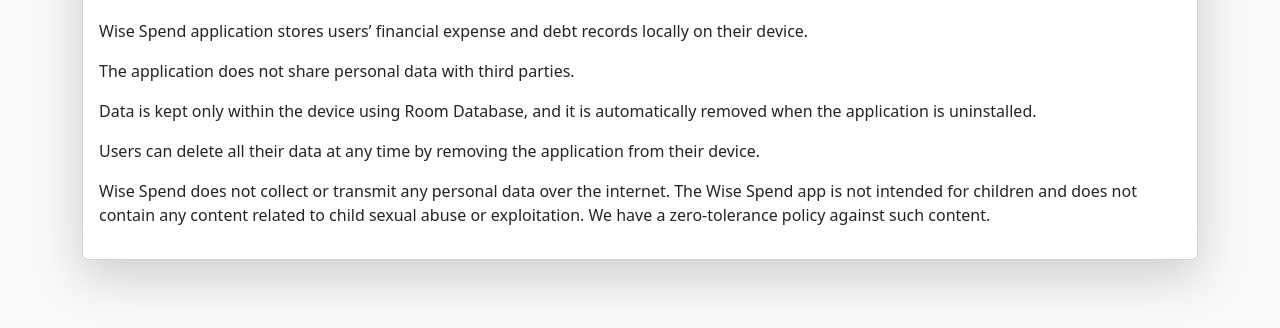
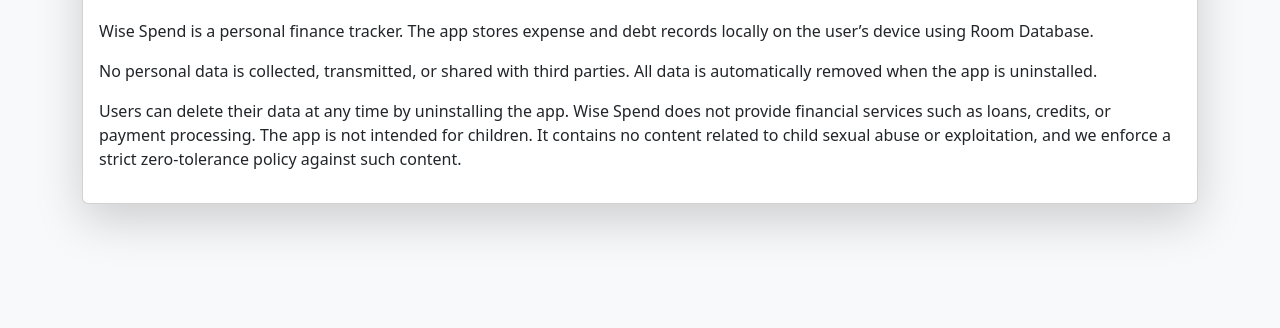
Before and after one commit to SELIMCNR/Spend-Wise, a plain HTML site: page index.html in a window 1280 px wide. Shown: the part 118-446 px from the top of the page. Drawn offline with nearby package versions, Linux system fonts and the light colour scheme.

Commit message:
Update index.html

```diff
--- a/index.html
+++ b/index.html
@@ -13,21 +13,26 @@
       <div class="card-body">
         <h1 class="card-title text-center mb-4">Privacy Policy</h1>
         <p>
-           Wise Spend application stores users’ financial expense and debt records locally on their device.
-        </p>
-        <p>
-          The application does not share personal data with third parties.
-        </p>
-        <p>
-          Data is kept only within the device using Room Database, and it is automatically removed when the application is uninstalled.
-        </p>
-        <p>
-          Users can delete all their data at any time by removing the application from their device.
-        </p>
-        <p>
-          Wise Spend does not collect or transmit any personal data over the internet.
-          The  Wise Spend app is not intended for children and does not contain any content related to child sexual abuse or exploitation. We have a zero-tolerance policy against such content.
-        </p>
+     Wise Spend is a personal finance tracker.
+
+The app stores expense and debt records locally on the user’s device using Room Database.
+             </p>
+ <p>
+No personal data is collected, transmitted, or shared with third parties.
+
+All data is automatically removed when the app is uninstalled.
+   </p>
+          <p>
+Users can delete their data at any time by uninstalling the app.
+
+Wise Spend does not provide financial services such as loans, credits, or payment processing.
+
+The app is not intended for children. It contains no content related to child sexual abuse or exploitation, and we enforce a strict zero‑tolerance policy against such content.
+           </p>
+
+
+
+
       </div>
     </div>
   </div>
```
